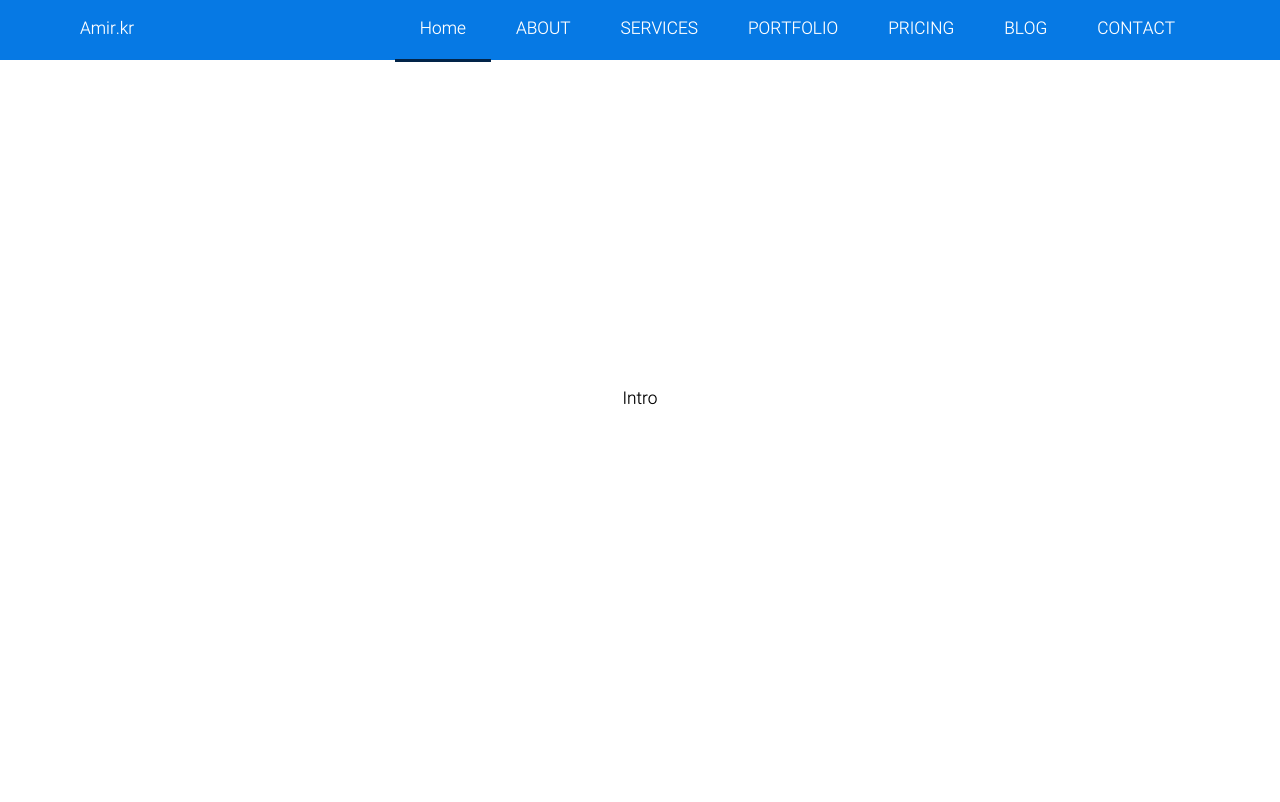
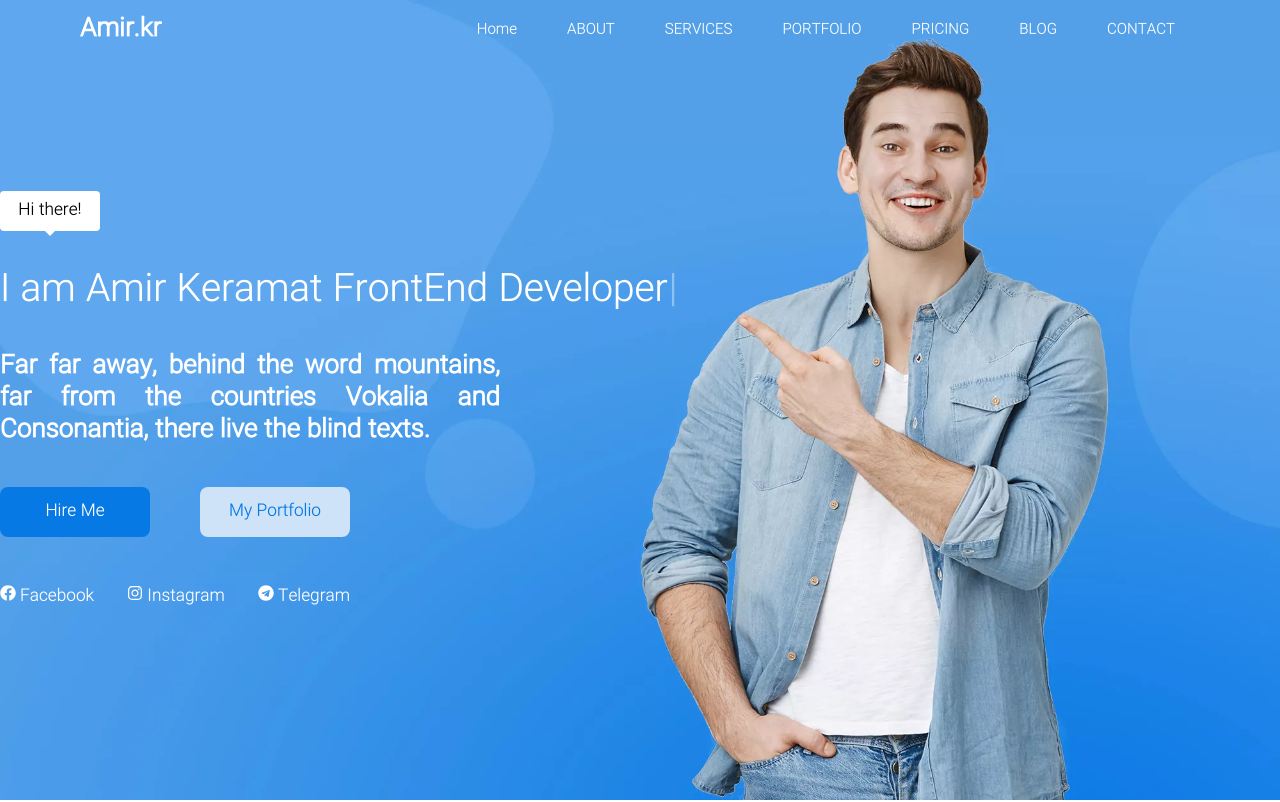
Before and after one commit to amirkeramat/personal-site, a React (Vite) app in the folder client/: page / in a window 1280 px wide. Shown: the top 802 px of the page. Built offline with nearby package versions, Linux system fonts and the light colour scheme.

Commit message:
finish intro section

```diff
--- a/client/package.json
+++ b/client/package.json
@@ -28,6 +28,7 @@
     "react-scroll": "^1.8.9",
     "sort-by": "^1.2.0",
     "swiper": "^9.3.2",
+    "typewriter-effect": "^2.19.0",
     "vite-plugin-babel-macros": "^1.0.6",
     "yup": "^1.2.0"
   },
--- a/client/src/components/About/About.jsx
+++ b/client/src/components/About/About.jsx
@@ -1,10 +1,6 @@
-
-
 const About = () => {
   return (
-    <div
-      className=' h-screen flex justify-center items-center'
-      id='about'>
+    <div className=' h-screen  flex justify-center items-center' id='about'>
       About
     </div>
   );
--- a/client/src/components/Intro/Intro.jsx
+++ b/client/src/components/Intro/Intro.jsx
@@ -1,12 +1,56 @@
-
+import { Button } from "react-scroll";
+import Typewriter from "typewriter-effect";
+import { FaFacebook, FaInstagram, FaTelegram } from "react-icons/fa";
 const Intro = () => {
   return (
     <div
-      id="home"
-      className='h-screen flex justify-center items-center'>
-      Intro
+      id='home'
+      className='h-screen bg-hero-bg bg-top  bg-no-repeat bg-cover bg-fixed flex justify-center items-center px-[25px] lg:px-0'>
+      <div className='container flex flex-col justify-center space-y-10'>
+        <div className=' relative z-10 flex justify-center items-center bg-white-color w-[100px] h-[40px] rounded after:small-dot'>
+          <p>Hi there!</p>
+        </div>
+        <div className=' w-full text-sm lg:text-4xl mt-2 text-white-color'>
+          <Typewriter
+            options={{
+              strings: ["I am Amir Keramat FrontEnd Developer"],
+              autoStart: true,
+              pauseFor: 2000,
+              loop: true,
+            }}
+          />
+        </div>
+        <div className='w-full text-xl font-extrabold lg:text-2xl lg:w-[500px] text-justify text-white-color '>
+          <p>
+            Far far away, behind the word mountains, far from the countries
+            Vokalia and Consonantia, there live the blind texts.
+          </p>
+        </div>
+        <div className='flex justify-between w-full lg:w-[350px]'>
+          <button className=' bg-bg-primary-color text-white-color w-[150px] h-[50px] rounded-lg transition-all duration-500 hover:shadow-lg'>
+            Hire Me
+          </button>
+          <button className=' bg-text-secondary-color text-text-primary-color w-[150px] h-[50px] rounded-lg transition-all duration-500 hover:shadow-lg'>
+            My Portfolio
+          </button>
+        </div>
+        <div className='w-full lg:w-[350px] flex justify-between text-white-color'>
+          <span className='flex items-center space-y-2 space-x-1'>
+            <FaFacebook />
+            <h6>Facebook</h6>
+          </span>
+          <span className='flex items-center  space-y-2 space-x-1'>
+            <FaInstagram />
+            <h6>Instagram</h6>
+          </span>
+          <span className='flex items-center space-y-2 space-x-1'>
+            <FaTelegram />
+            <h6>Telegram</h6>
+          </span>
+        </div>
+      </div>
     </div>
   );
-}
+};
 
 export default Intro;
--- a/client/src/components/Topbar/Topbar.css
+++ b/client/src/components/Topbar/Topbar.css
@@ -1,38 +1,44 @@
-/* #topBar{
-    position: fixed;
-    top: 0;
-    right: 0;
-    left: 0;
-    z-index: 40;
-    display: flex;
-    justify-content: center;
-    width: 100%;
-}
-.topBar-container{
-    display: flex;
-    justify-content: space-between;
-    align-items: center;
-}
-.topBar_menu-link{
-    cursor: pointer;
 
-} */
 .topBar_menu-link {
     cursor: pointer;
 }
 
 .link-item{
-    padding: 1rem 25px 1rem 25px;
+    padding: 1.2rem 25px 1.2rem 25px;
     transition: all 0.5s ease-out;
 }
-.active  {
-    border-bottom: 3px solid #022448;
+
+.active{
+    background-color: #3e9ff9;
+    color:white;
+}
+.active::after{
+    position: absolute;
+        bottom: -30px;
+        left: 50%;
+        -webkit-transform: translateX(-50%);
+        -ms-transform: translateX(-50%);
+        transform: translateX(-50%);
+        content: '';
+        width: 0;
+        height: 0;
+        border-style: solid;
+        border-width: 10px 10px 0 10px;
+        border-color: #3e9ff9 transparent transparent transparent;
 }
 
-@media screen and (max-width:760px) {
-    .active{
-        font-weight: bolder;
-    }
+@media screen and (max-width:1024px) {
+    .active {
+            background-color: transparent;
+            color: rgb(24, 24, 24);
+
+        }
+
+        .active::after {
+            position: relative;
+            content: '';
+            border: none;
+        }
     .link-item {
         width: 100%;
         }
--- a/client/src/components/Topbar/Topbar.jsx
+++ b/client/src/components/Topbar/Topbar.jsx
@@ -1,25 +1,48 @@
 import "./Topbar.css";
+import { useState } from "react";
 import { Link } from "react-scroll";
 import { TfiMenu } from "react-icons/tfi";
 export default function Topbar() {
+  const [showMenu, setShowMenu] = useState(false);
+  const [isScroll, setIsScroll] = useState(false);
+  window.addEventListener("scroll", () => {
+    if (window.scrollY > 60) {
+      console.log("scrolled");
+      setIsScroll(true);
+    } else {
+      setIsScroll(false);
+    }
+  });
+  const showMenuHandler = () => {
+    setShowMenu((prv) => !prv);
+  };
   return (
     <nav
       id='topBar'
-      className='bg-bg-primary-color text-white-color fixed top-0 right-0 left-0 w-full'>
-      <div className='topBar-container  h-[60px] flex justify-between items-center px-[1rem] md:px-[5rem] '>
-        <h6>Amir.kr</h6>
-        <ul className='topBar_menu-links flex justify-center items-center   absolute top-[60px] right-0 left-0 bg-bg-primary-color flex-col md:bg-transparent md:flex-row md:relative md:top-0 md:justify-between '>
-          <li className='topBar_menu-link'>
+      className={`${
+        isScroll
+          ? "lg:bg-bg-primary-color bg-bg-primary-color "
+          : "lg:bg-transparent"
+      } ${
+        showMenu ? "bg-bg-primary-color" : ""
+      } transition-all duration-700 text-white-color z-50 fixed top-0 right-0 left-0 w-full`}>
+      <div className='topBar-container  h-[60px] flex justify-between items-center px-[1rem] lg:px-[5rem] '>
+        <p className=' text-2xl font-extrabold'>Amir.kr</p>
+        <ul
+          className={`topBar_menu-links flex justify-center items-center transition-all duration-500   absolute  right-0 left-0 bg-bg-primary-color flex-col lg:bg-transparent lg:flex-row lg:relative lg:top-0 lg:justify-between text-sm ${
+            showMenu ? "top-[59px]" : "-top-[200px]"
+          } `}>
+          <li className='relative topBar_menu-link'>
             <Link
               className='link-item'
-              activeClass='active'
+              activeClass={`${isScroll && "active"}`}
               smooth
               spy
               to='home'>
               Home
             </Link>
           </li>
-          <li className='topBar_menu-link'>
+          <li className='relative topBar_menu-link'>
             <Link
               className='link-item'
               activeClass='active'
@@ -29,7 +52,7 @@ export default function Topbar() {
               ABOUT
             </Link>
           </li>
-          <li className='topBar_menu-link'>
+          <li className='relative topBar_menu-link'>
             <Link
               className='link-item'
               activeClass='active'
@@ -39,7 +62,7 @@ export default function Topbar() {
               SERVICES
             </Link>
           </li>
-          <li className='topBar_menu-link'>
+          <li className='relative topBar_menu-link'>
             <Link
               className='link-item'
               activeClass='active'
@@ -49,7 +72,7 @@ export default function Topbar() {
               PORTFOLIO
             </Link>
           </li>
-          <li className='topBar_menu-link'>
+          <li className='relative topBar_menu-link'>
             <Link
               className='link-item'
               activeClass='active'
@@ -59,7 +82,7 @@ export default function Topbar() {
               PRICING
             </Link>
           </li>
-          <li className='topBar_menu-link'>
+          <li className='relative topBar_menu-link'>
             <Link
               className='link-item'
               activeClass='active'
@@ -69,7 +92,7 @@ export default function Topbar() {
               BLOG
             </Link>
           </li>
-          <li className='topBar_menu-link'>
+          <li className='relative topBar_menu-link'>
             <Link
               className='link-item'
               activeClass='active'
@@ -80,8 +103,8 @@ export default function Topbar() {
             </Link>
           </li>
         </ul>
-        <div className='block md:hidden'>
-          <TfiMenu />
+        <div className='block lg:hidden'>
+          <TfiMenu className=' z-[90]' onClick={showMenuHandler} />
         </div>
       </div>
     </nav>
--- a/client/src/index.css
+++ b/client/src/index.css
@@ -1,7 +1,36 @@
 @tailwind base;
 @tailwind components;
 @tailwind utilities;
-
+@layer components {
+    .small-dot {
+        position: absolute;
+            bottom: -5px;
+            left: 50%;
+            -webkit-transform: translateX(-50%);
+            -ms-transform: translateX(-50%);
+            transform: translateX(-50%);
+            content: '';
+            width: 0;
+            height: 0;
+            border-style: solid;
+            border-width: 5px 5px 0 5px;
+            border-color: #fff transparent transparent transparent;
+        }
+    .big-dot {
+        position: absolute;
+            bottom: -10px;
+            left: 50%;
+            -webkit-transform: translateX(-50%);
+            -ms-transform: translateX(-50%);
+            transform: translateX(-50%);
+            content: '';
+            width: 0;
+            height: 0;
+            border-style: solid;
+            border-width: 10px 10px 0 10px;
+            border-color: #3e9ff9 transparent transparent transparent;
+        }
+    }
 @font-face {
     font-family: IRANSans;
     src: url(/fonts/IRANSans/IRANSansWeb_Light.woff) format("woff");
--- a/client/tailwind.config.js
+++ b/client/tailwind.config.js
@@ -18,6 +18,9 @@ export default {
         "text-content-color": "#999999",
         "--primary-font": "IRANSans",
       },
+      backgroundImage: {
+        "hero-bg": "url('/img/bg_1.jpg.jpg')",
+      },
     },
   },
   plugins: [],
```
Also changed, not shown: client/public/img/bg_1.jpg.jpg (added), 1 other file (tests, documents, lock files or other folders).
